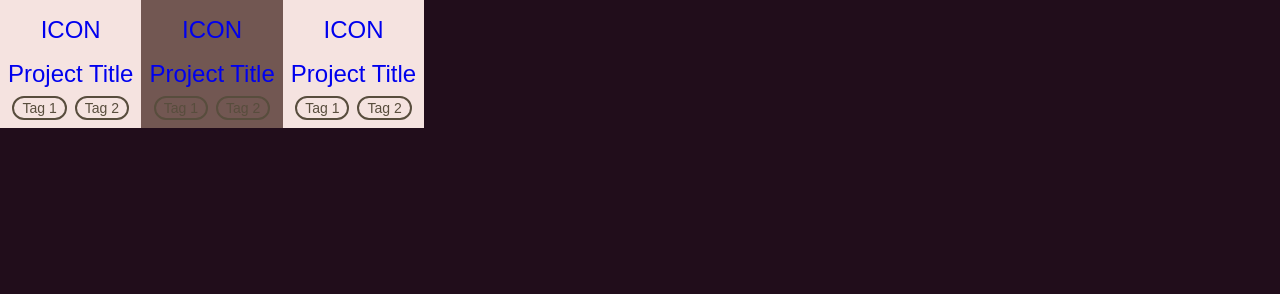
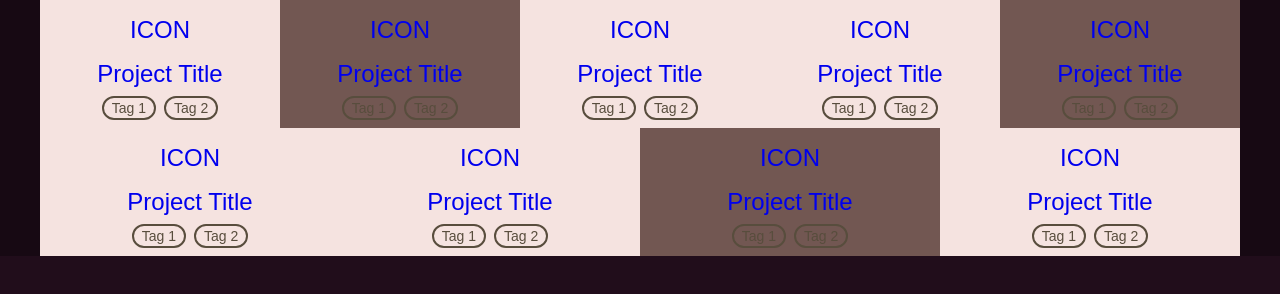
Before and after one commit to coostenbrug/c-oostenbrug-portfolio, a Gatsby site: page / in a window 1280 px wide. Built offline with nearby package versions, Linux system fonts and the light colour scheme; Gatsby itself is replaced by a stand-in of ours.

Commit message:
alignment and wrapping of BoxLinks

```diff
--- a/src/components/BoxLink.js
+++ b/src/components/BoxLink.js
@@ -3,6 +3,9 @@ import React from "react"
 import theme from "../theme"
 
 const BoxLinkWrap = styled.a(({background})=>({
+    flexGrow: 1,
+    minWidth: "200px",
+    maxWidth: "400px",
     display: "flex",
     flexDirection: "column",
     justifyContent: "center",
--- a/src/components/BoxLinkSet.js
+++ b/src/components/BoxLinkSet.js
@@ -1,7 +1,22 @@
 import styled from "styled-components"
+import React from "react"
 
-const BoxLinkSet = styled.div({
-    display: "flex"
+const BoxLinkSetInner = styled.div({
+    margin: "0 auto",
+    display: "flex",
+    flexWrap: "wrap",
+    justifyContent: "stretch",
+    maxWidth: "1200px"
 })
 
+const BoxLinkSetOuter = styled.div({
+    background: "rgba(0, 0, 0, 0.3)"
+})
+
+const BoxLinkSet = props => (
+    <BoxLinkSetOuter>
+        <BoxLinkSetInner {...props}/>
+    </BoxLinkSetOuter>
+)
+
 export default BoxLinkSet
--- a/src/pages/index.js
+++ b/src/pages/index.js
@@ -25,6 +25,42 @@ const LandingPage = () => (
                     <Tag> Tag 2 </Tag>
                 </TagSet>
             </BoxLink>
+            <BoxLink href="/projects/project1">
+                <TagSet>
+                    <Tag> Tag 1 </Tag>
+                    <Tag> Tag 2 </Tag>
+                </TagSet>
+            </BoxLink>
+            <BoxLink href="/projects/project1" background={theme.colors.primaryLight}>
+                <TagSet>
+                    <Tag> Tag 1 </Tag>
+                    <Tag> Tag 2 </Tag>
+                </TagSet>
+            </BoxLink>
+            <BoxLink href="/projects/project2">
+                <TagSet>
+                    <Tag> Tag 1 </Tag>
+                    <Tag> Tag 2 </Tag>
+                </TagSet>
+            </BoxLink>
+            <BoxLink href="/projects/project1">
+                <TagSet>
+                    <Tag> Tag 1 </Tag>
+                    <Tag> Tag 2 </Tag>
+                </TagSet>
+            </BoxLink>
+            <BoxLink href="/projects/project1" background={theme.colors.primaryLight}>
+                <TagSet>
+                    <Tag> Tag 1 </Tag>
+                    <Tag> Tag 2 </Tag>
+                </TagSet>
+            </BoxLink>
+            <BoxLink href="/projects/project2">
+                <TagSet>
+                    <Tag> Tag 1 </Tag>
+                    <Tag> Tag 2 </Tag>
+                </TagSet>
+            </BoxLink>
         </BoxLinkSet>
     </>
 )
```
